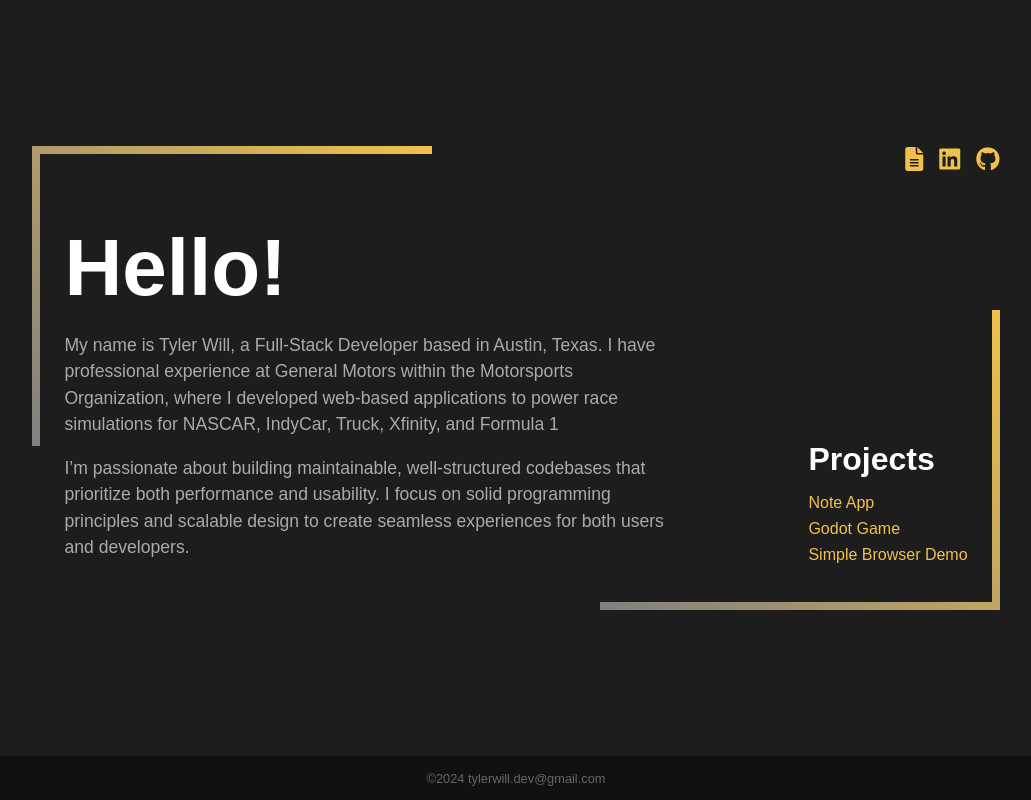
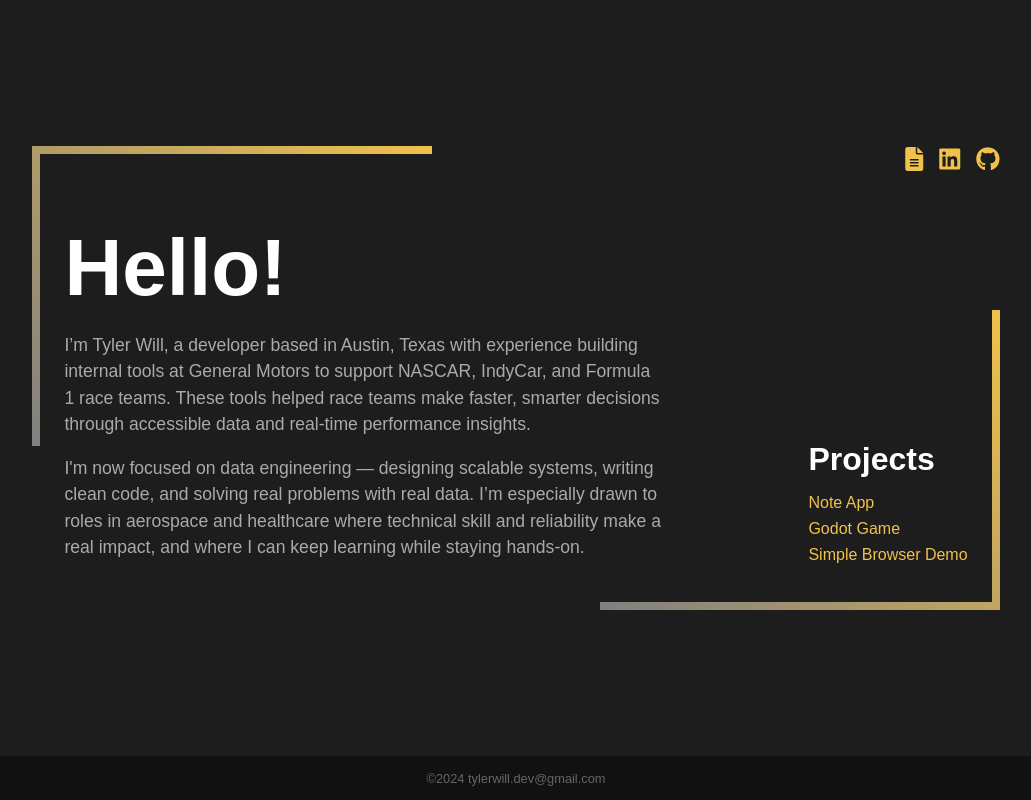
Before and after one commit to tyler-will-dev/Portfolio, a React (Create React App) app: page / in a window 1280 px wide. Shown: the whole page, without its empty margins (124-1155 px from the left). Built offline with nearby package versions, Linux system fonts and the light colour scheme.

Commit message:
Updated resume and summary to reflect new career direction, minor cleanup and polish

```diff
--- a/src/Components/BodyContent.js
+++ b/src/Components/BodyContent.js
@@ -8,12 +8,12 @@ function BodyContent() {
           <div className="welcome-section">
             <h1>Hello!</h1>
             <p>
-            My name is Tyler Will, a Full-Stack Developer based in Austin, Texas. I have professional experience at General Motors within the Motorsports Organization,
-            where I developed web-based applications to power race simulations for NASCAR, IndyCar, Truck, Xfinity, and Formula 1
+              I’m Tyler Will, a developer based in Austin, Texas with experience building internal tools at General Motors to support NASCAR, IndyCar, and Formula 1 race teams.
+              These tools helped race teams make faster, smarter decisions through accessible data and real-time performance insights.
             </p>
             <p>
-            I’m passionate about building maintainable, well-structured codebases that prioritize both performance and usability.
-            I focus on solid programming principles and scalable design to create seamless experiences for both users and developers.
+              I'm now focused on data engineering — designing scalable systems, writing clean code, and solving real problems with real data. I’m especially drawn to roles in
+              aerospace and healthcare where technical skill and reliability make a real impact, and where I can keep learning while staying hands-on.
             </p>
           </div>
           <div className="projects-section">
--- a/src/Components/BodyHeader.js
+++ b/src/Components/BodyHeader.js
@@ -5,7 +5,7 @@ function BodyHeader() {
         <header className="App-header">
         <div className="header-icons">
           <a
-            href={process.env.PUBLIC_URL + "/TylerResume.pdf"}
+            href={process.env.PUBLIC_URL + "/TylerWill_DataEngineer_Resume.pdf"}
             target="_blank"
             rel="noopener noreferrer"
           >
--- a/src/Pages/PageDemo.js
+++ b/src/Pages/PageDemo.js
@@ -51,13 +51,13 @@ function PageDemo() {
                     GitHub
                 </button>
                 <button
-                    className={`${styles.tabButton} ${activeTab === 'nodejs' ? styles.active : ''}`}
+                    className={`${styles.tabButton} ${activeTab === 'data' ? styles.active : ''}`}
                     onClick={() => {
-                        setActiveTab('nodejs');
+                        setActiveTab('data');
                         setIsSidebarOpen(false);
                     }}
                 >
-                    Buttons
+                    Data
                 </button>
             </aside>
 
@@ -66,7 +66,13 @@ function PageDemo() {
                 {activeTab === 'github' && (
                     <div>
                         <h2>GitHub Repositories</h2>
-                        <p>Display GitHub repositories here...</p>
+                        <p>Coming soon...</p>
+                    </div>
+                )}
+                {activeTab === 'data' && (
+                    <div>
+                        <h2>Data Dashboards</h2>
+                        <p>Coming soon...</p>
                     </div>
                 )}
             </main>
```
Also changed, not shown: 2 other files (tests, documents, lock files or other folders).
